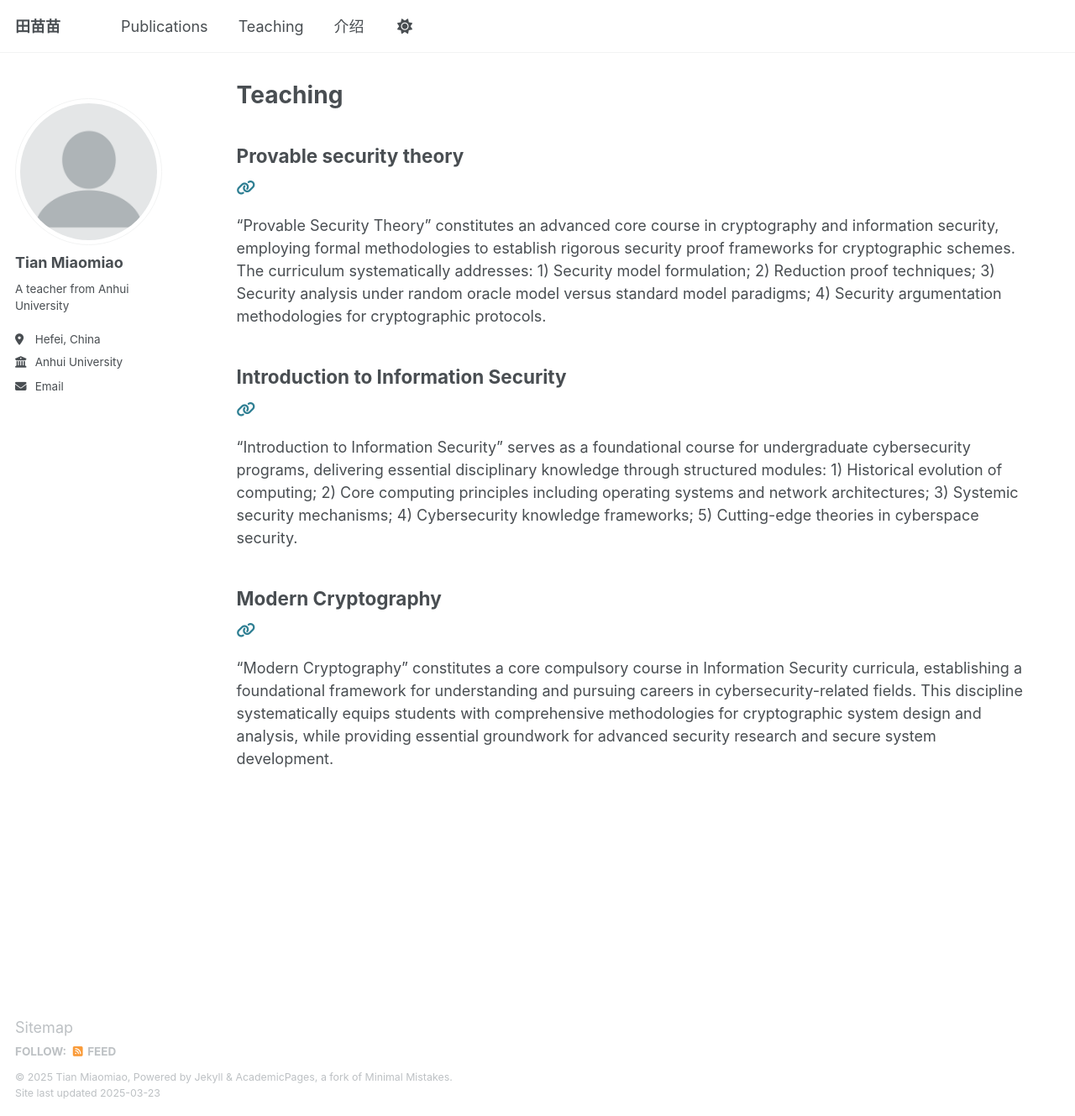
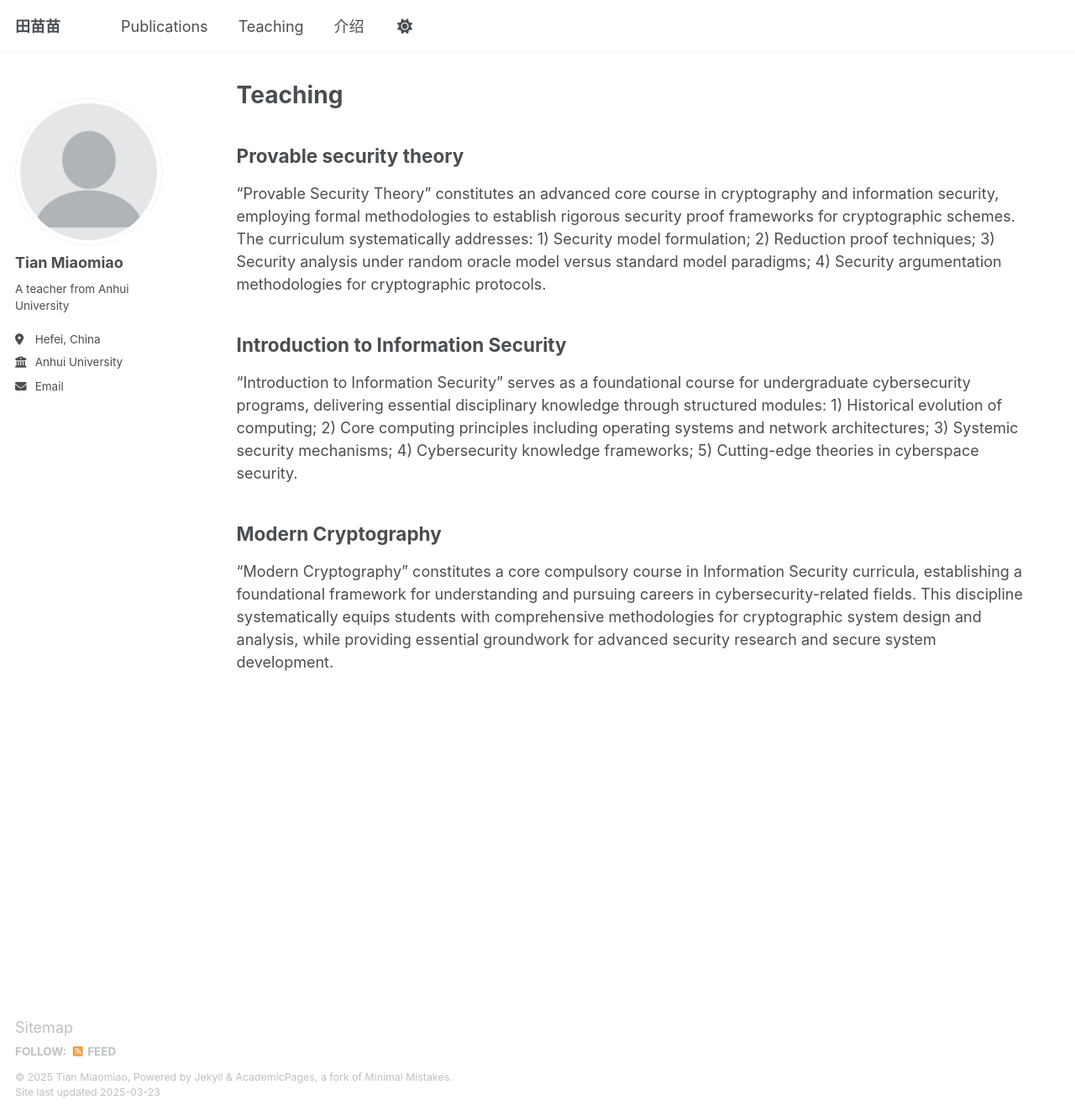
Before and after one commit to dmtian/dmtian.github.io, a Jekyll site: the page built from _pages/teaching.html, in a window 1280 px wide and 1329 px high. Shown: the whole window at 84% size. Built offline with Jekyll 4.4.1, drawn with Linux system fonts in a browser that asks for light colours.

Commit message:
Update archive-single.html

```diff
--- a/_includes/archive-single.html
+++ b/_includes/archive-single.html
@@ -28,7 +28,7 @@
 
     <h2 class="archive__item-title" itemprop="headline">
       {% if post.collection == 'teaching' %}
-        <h2>{{ title }}</h2> <a href="{{ base_path }}{{ post.url }}" rel="permalink"><i class="fa fa-link" aria-hidden="true" title="permalink"></i><span class="sr-only">Permalink</span></a>
+        <h2>{{ title }}</h2>
       {% elsif post.link %}
         <a href="{{ post.link }}">{{ title }}</a> <a href="{{ base_path }}{{ post.url }}" rel="permalink"><i class="fa fa-link" aria-hidden="true" title="permalink"></i><span class="sr-only">Permalink</span></a>
       {% else %}
```
